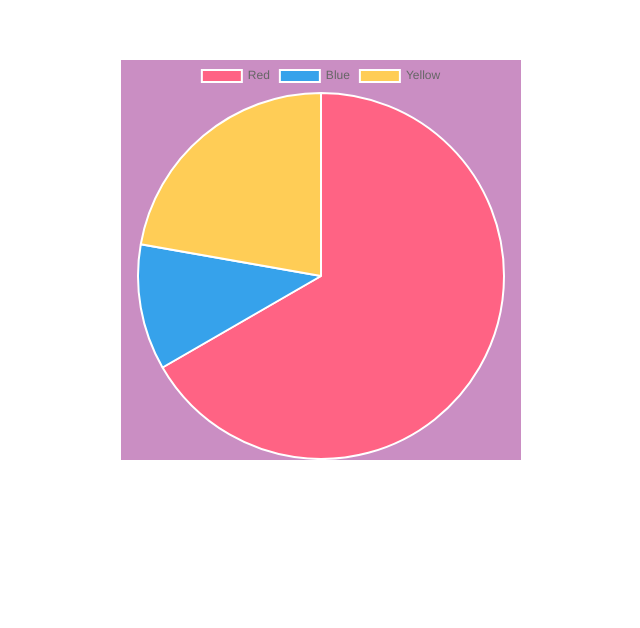
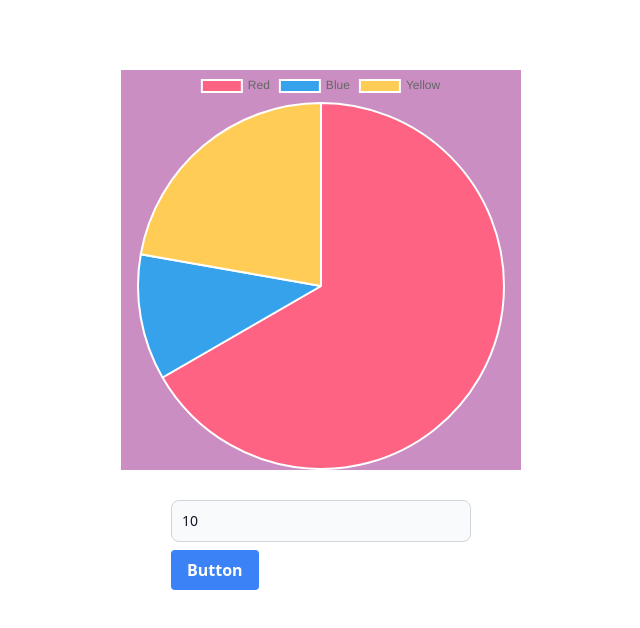
Before and after one commit to Sanjoy-Kundu/assignment_seven_vue, a Vue app: page / in a window 1280 px wide. Shown: the part 980-1608 px from the top of the page, without its empty margins (319-959 px from the left). Built offline with nearby package versions, Linux system fonts and the light colour scheme.

Commit message:
all added

```diff
--- a/index.html
+++ b/index.html
@@ -8,6 +8,7 @@
     <script src="https://cdn.tailwindcss.com"></script>
     <!-- CSS -->
 <link rel="stylesheet" href="https://unpkg.com/flickity@2/dist/flickity.min.css">
+<script src="https://cdn.jsdelivr.net/npm/chart.js"></script>
 
   </head>
   <body>
--- a/src/App.vue
+++ b/src/App.vue
@@ -10,17 +10,11 @@ import ChatPart from './components/ChatPart.vue';
           </div>
     </div>
     <div class="flex items-center justify-center h-screen mt-10">
-          <div class="cart">
-              <ChatPart/>
-          </div>
+      <ChatPart/>
     </div>
-
 </div>
 </template>
 <style>
-.cart{
-  width: 400px;
-  height: 400px;
-  background-color: rgb(202, 142, 195);
-}
+
+
 </style>
--- a/src/components/ChatPart.vue
+++ b/src/components/ChatPart.vue
@@ -1,13 +1,11 @@
+<script setup>
+import {ref, onMounted, onBeforeUnmount } from 'vue';
 
+const newValue = ref(10);
 
-  <script setup>
-  import {ref, onMounted} from 'vue';
+let chart = null
+const dataset =  [300, 50, 100]
 
-  let chart = null;
-
-  const dataset = [
-	300, 50, 100
-  ]
 const data = {
   labels: [
     'Red',
@@ -16,7 +14,7 @@ const data = {
   ],
   datasets: [{
     label: 'My First Dataset',
-    data: [300, 50, 100],
+    data:dataset,
     backgroundColor: [
       'rgb(255, 99, 132)',
       'rgb(54, 162, 235)',
@@ -32,18 +30,54 @@ const config = {
 };
 
 onMounted(()=>{
-	const ctx = document.getElementById('chart');
-	chart = new Chart (ctx, config);
+  const ctx = document.getElementById('pie_chart');
+  chart = new Chart(ctx, config);
+
 })
 
+function update(){
+    dataset.push(newValue.value);
+    chart.data.datasets[0].data = dataset
+    chart.update();
+}
+
+onBeforeUnmount (()=>{
+  alert('Before clear all');
+  chart.destroy();
+})
 </script>
 
 <template>
-	<div>
-  <canvas id="chart"></canvas>
+  <div class="chart">
+        <canvas id="pie_chart"></canvas>
+        <div class="body">
+          <input type="text" id="first_name" class="bg-gray-50 border border-gray-300 text-gray-900 text-sm rounded-lg focus:ring-blue-500 focus:border-blue-500 block w-full p-2.5 dark:bg-gray-700 dark:border-gray-600 dark:placeholder-gray-400 dark:text-white dark:focus:ring-blue-500 dark:focus:border-blue-500" v-model="newValue">
+          <button class="mt-2 bg-blue-500 hover:bg-blue-700 text-white font-bold py-2 px-4 rounded" @click="update()">
+            Button
+          </button>
         </div>
+  </div>
+
 </template>
 
 
+
 <style scoped>
+.chart{
+  width: 400px;
+  height: 400px;
+  background-color: rgb(202, 142, 195);
+margin-top: 20px;
+}
+.chart_section{
+  width: 400px;
+  height: 200px;
+  border: 1px solid black;
+}
+
+.body{
+    width: 300px;
+    height: 50px;
+    margin: 30px auto;
+}
 </style>
--- a/src/components/ImageCarousel.vue
+++ b/src/components/ImageCarousel.vue
@@ -14,6 +14,7 @@ onMounted(()=>{
 
 onBeforeUnmount(() => {
 	alert('The carousel component is about to be destroyed.');
+  console.log('The carousel component is about to be destroyed.');
 	if(carousel){
 		carousel.destroy();
 	}
```
Lines whose indentation alone changed are shown as unchanged.
